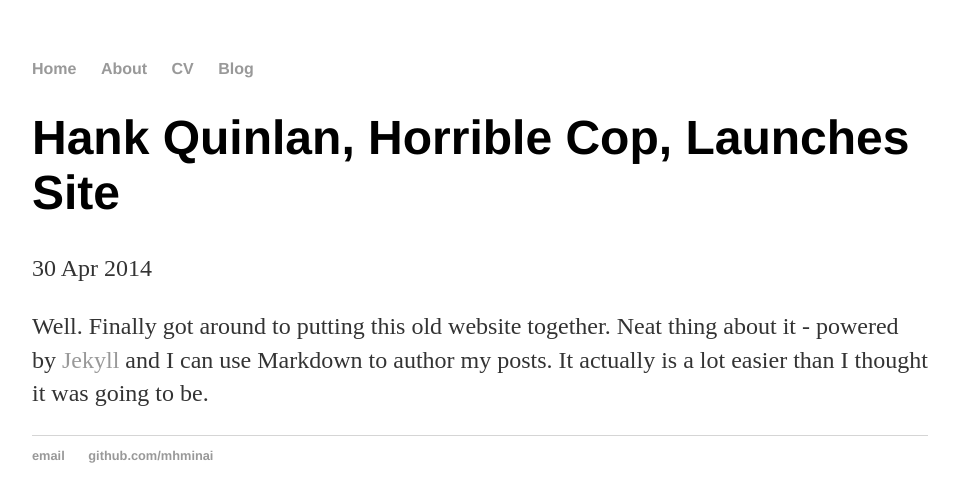
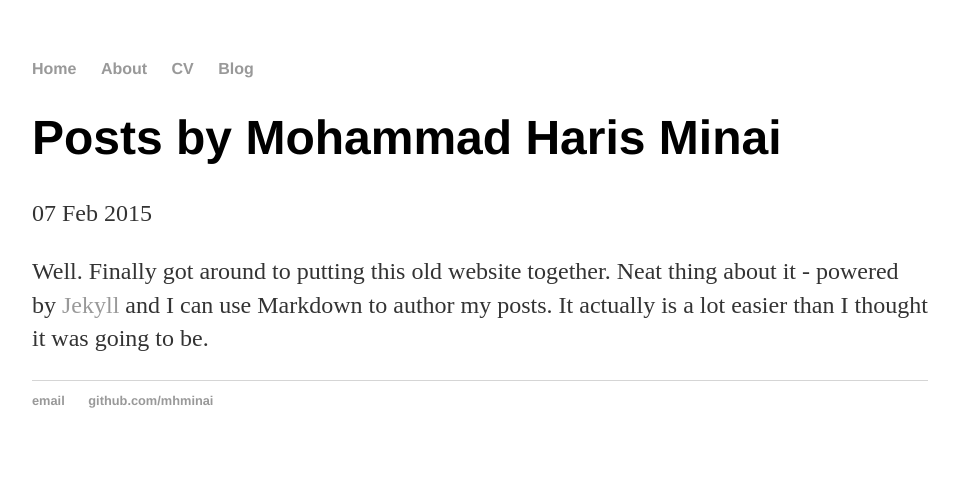
Before and after one commit to mhminai/mhminai.github.io, a Jekyll site: the page built from _posts/2015-02-07-using-jekyll.md, in a window 1280 px wide. Shown: the top 502 px of the page, without its empty margins (160-1119 px from the left). Built offline with Jekyll 4.4.1, drawn with Linux system fonts in a browser that asks for light colours.

Commit message:
Update and rename 2015-02-07-Using-Jekyll.md to 2015-02-07-using-jekyll.md

```diff
--- a/_posts/2015-02-07-Using-Jekyll.md
+++ b/_posts/2015-02-07-using-jekyll.md
@@ -1,7 +1,7 @@
 ---
 layout: post
-title: "Hank Quinlan, Horrible Cop, Launches Site"
-date: 2014-04-30
+title: "Posts by Mohammad Haris Minai"
+date: 2015-02-07
 ---
 
 Well. Finally got around to putting this old website together. Neat thing about it - powered by [Jekyll](http://jekyllrb.com) and I can use Markdown to author my posts. It actually is a lot easier than I thought it was going to be.
```
